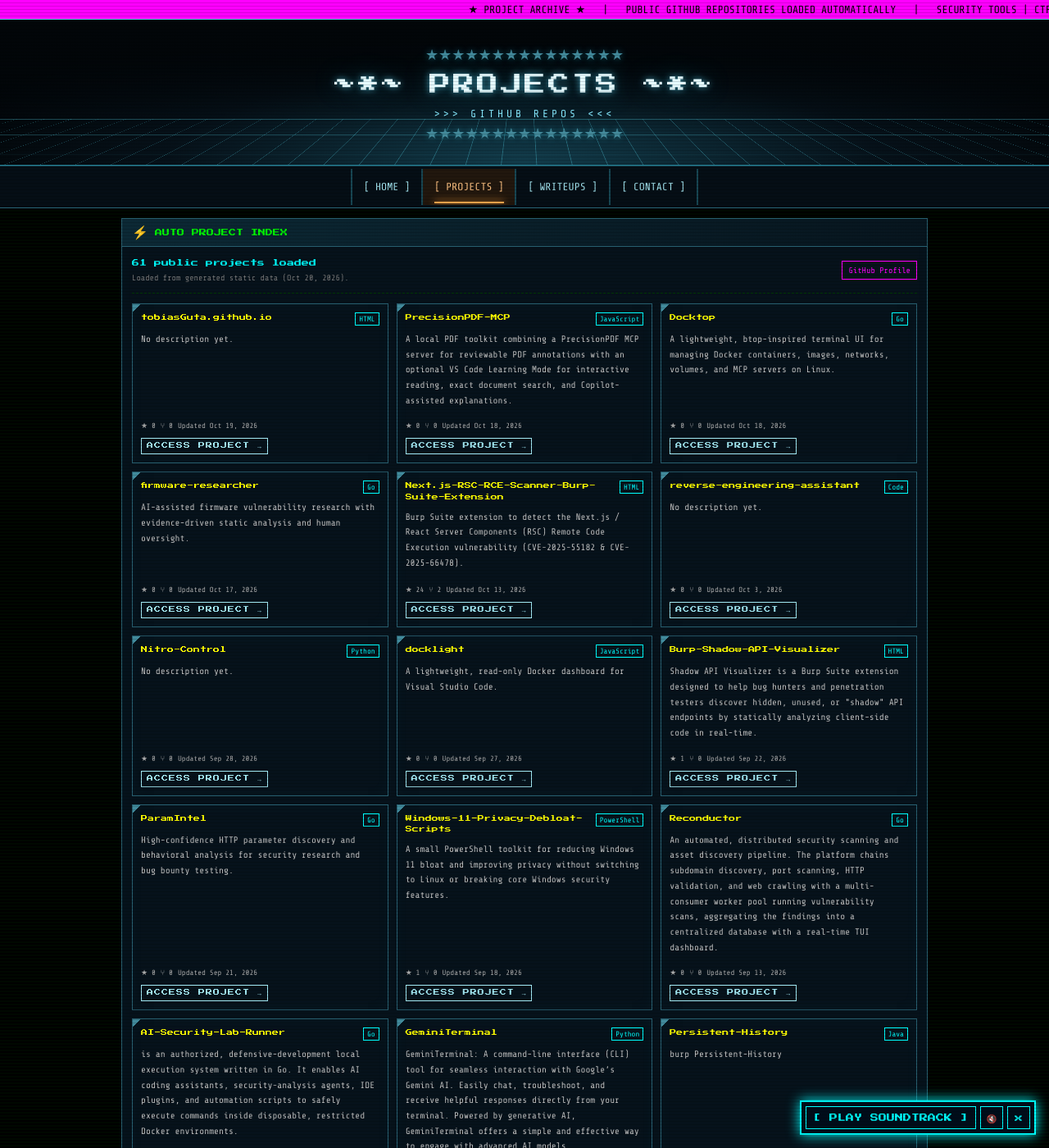
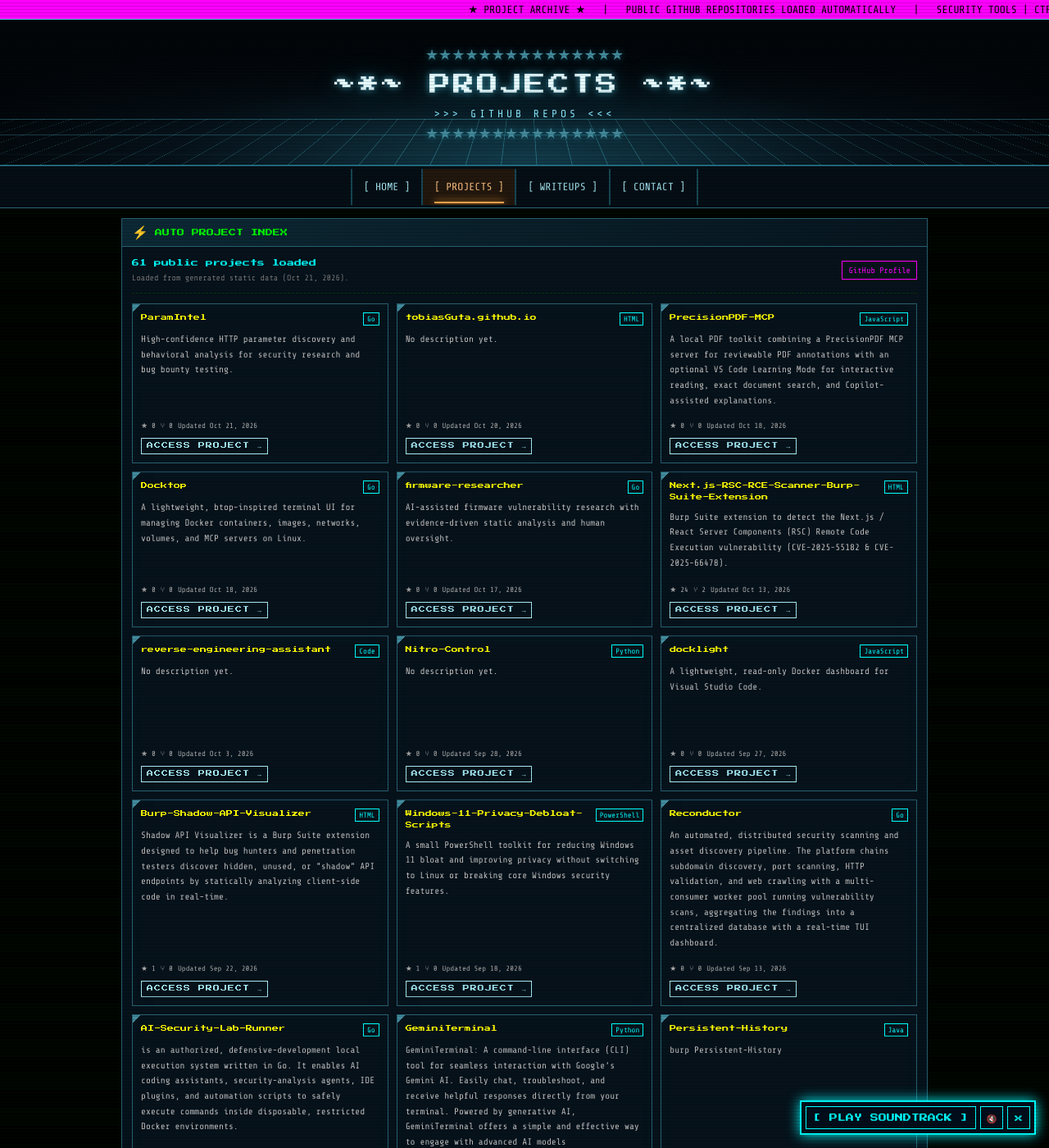
Before and after one commit to tobiasGuta/tobiasGuta.github.io, a Jekyll site: the page built from projects.html, in a window 1280 px wide and 1400 px high. Shown: the whole window at 82% size. Built offline with Jekyll 4.4.1, drawn with Linux system fonts in a browser that asks for light colours; part of the change alters nothing that is shown.

```diff
--- a/assets/data/projects.json
+++ b/assets/data/projects.json
@@ -1,8 +1,21 @@
 {
   "owner": "tobiasGuta",
   "source": "github_api",
-  "generated_at": "2026-10-20T13:32:25.582627+00:00",
+  "generated_at": "2026-10-21T13:45:37.707831+00:00",
   "projects": [
+    {
+      "name": "ParamIntel",
+      "description": "High-confidence HTTP parameter discovery and behavioral analysis for security research and bug bounty testing.",
+      "html_url": "https://github.com/tobiasGuta/ParamIntel",
+      "homepage": null,
+      "language": "Go",
+      "topics": [],
+      "stargazers_count": 0,
+      "forks_count": 0,
+      "updated_at": "2026-10-21T02:20:24Z",
+      "fork": false,
+      "archived": false
+    },
     {
       "name": "tobiasGuta.github.io",
       "description": null,
@@ -12,7 +25,7 @@
       "topics": [],
       "stargazers_count": 0,
       "forks_count": 0,
-      "updated_at": "2026-10-19T15:34:32Z",
+      "updated_at": "2026-10-20T13:32:31Z",
       "fork": false,
       "archived": false
     },
@@ -117,19 +130,6 @@
       "stargazers_count": 1,
       "forks_count": 0,
       "updated_at": "2026-09-22T10:13:33Z",
-      "fork": false,
-      "archived": false
-    },
-    {
-      "name": "ParamIntel",
-      "description": "High-confidence HTTP parameter discovery and behavioral analysis for security research and bug bounty testing.",
-      "html_url": "https://github.com/tobiasGuta/ParamIntel",
-      "homepage": null,
-      "language": "Go",
-      "topics": [],
-      "stargazers_count": 0,
-      "forks_count": 0,
-      "updated_at": "2026-09-21T21:23:35Z",
       "fork": false,
       "archived": false
     },
```
